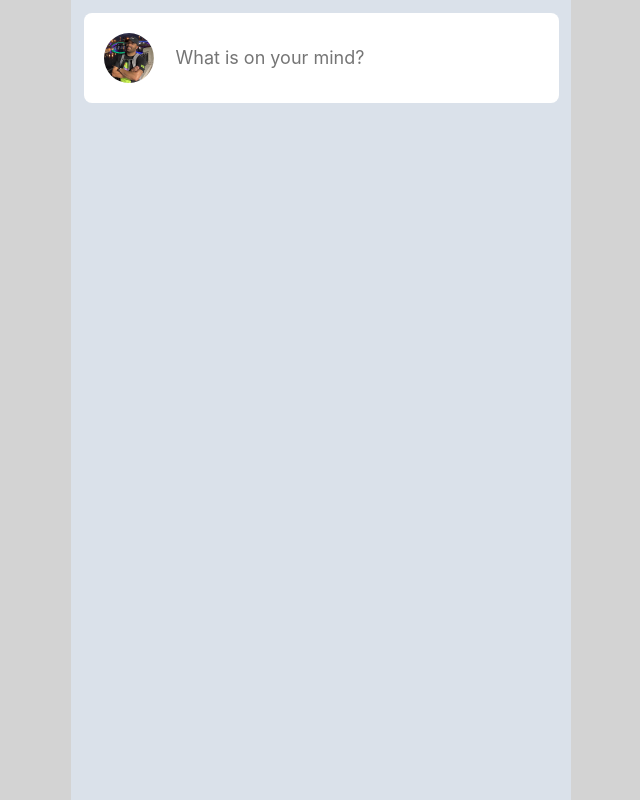
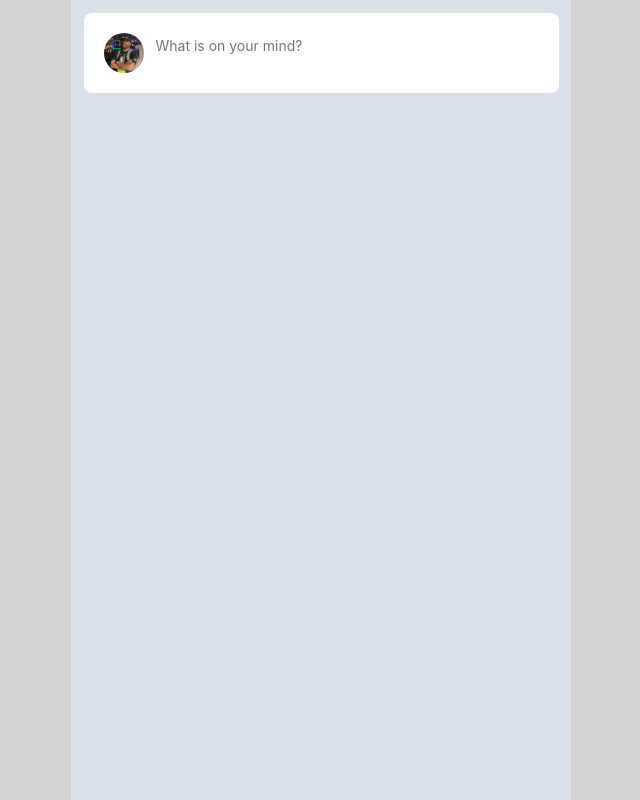
Before and after one commit to calebq2010/facebook-posts-qa, a React (Create React App) app: page / in a window 1280 px wide. Shown: the whole page, without its empty margins (319-959 px from the left). Built offline with nearby package versions, Linux system fonts and the light colour scheme.

Commit message:
some small style changes to the profile picture and what is on your mind

```diff
--- a/src/components/MainPostSection-styling.js
+++ b/src/components/MainPostSection-styling.js
@@ -11,7 +11,7 @@ export const MainForm = styled.form`
 `
 
 export const MainProfilePicture = styled.img`
-    width: 50px;
+    width: 40px;
     border-radius: 50%;
 `
 
@@ -25,8 +25,9 @@ export const MainInputSection = styled.div`
 
 export const MainPostInput = styled.input`
   border: none;
-  margin-left: 20px;
-  font-size: 18px;
+  margin-left: 10px;
+  margin-bottom: 15px;
+  font-size: 14px;
   &:focus {
       outline: none;
     }
```
